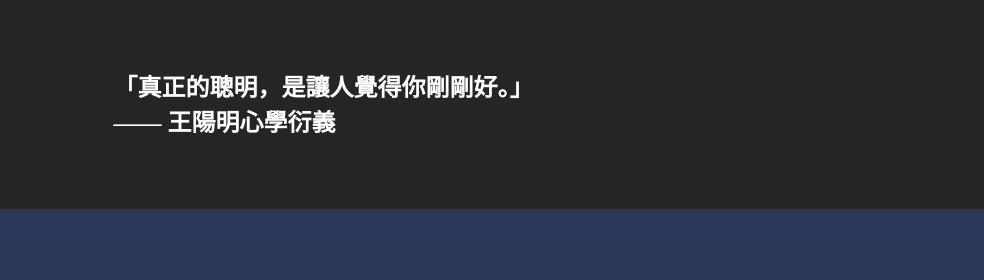
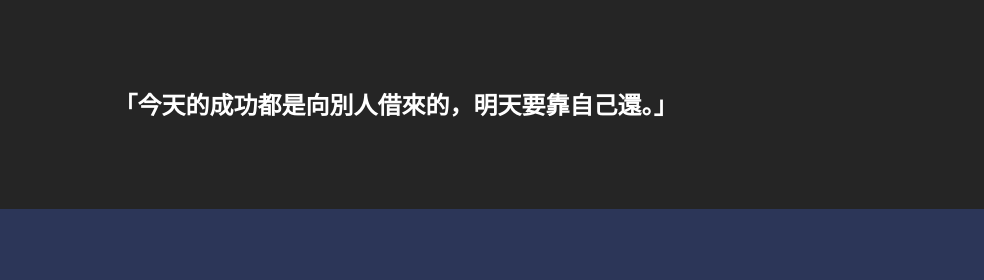
Before and after one commit to david19961129/resume-website, a plain HTML site: page index.html in a window 1280 px wide. Shown: the part 962-1242 px from the top of the page, 296-1280 px from the left. Drawn offline with Linux system fonts and the light colour scheme.

Commit message:
Update index.html
改了名言

```diff
--- a/index.html
+++ b/index.html
@@ -45,8 +45,7 @@
             <div class="info">
 
                 <br />
-                <h1>「真正的聰明，是讓人覺得你剛剛好。」 </h1>
-                <h1>—— 王陽明心學衍義</h1>
+                <h1>「今天的成功都是向別人借來的，明天要靠自己還。」 </h1>
                 <br />
             </div>
         </section>
```
